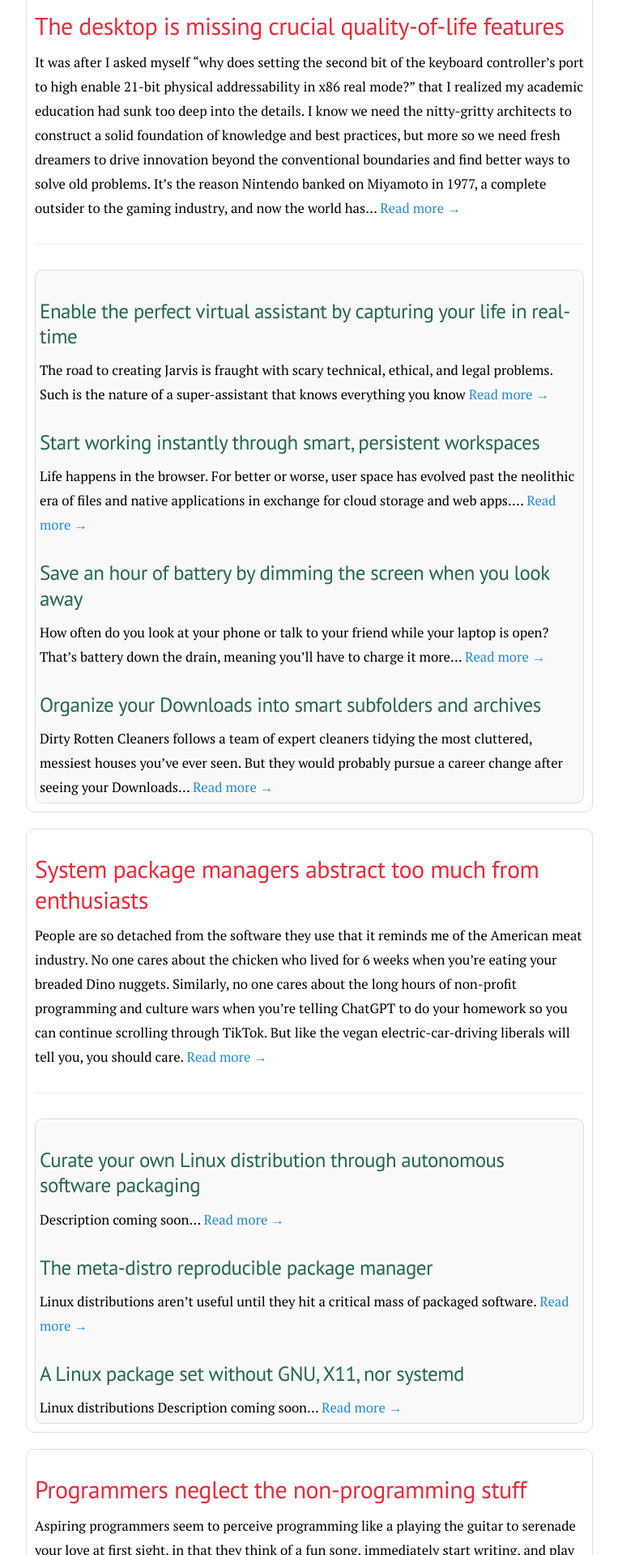
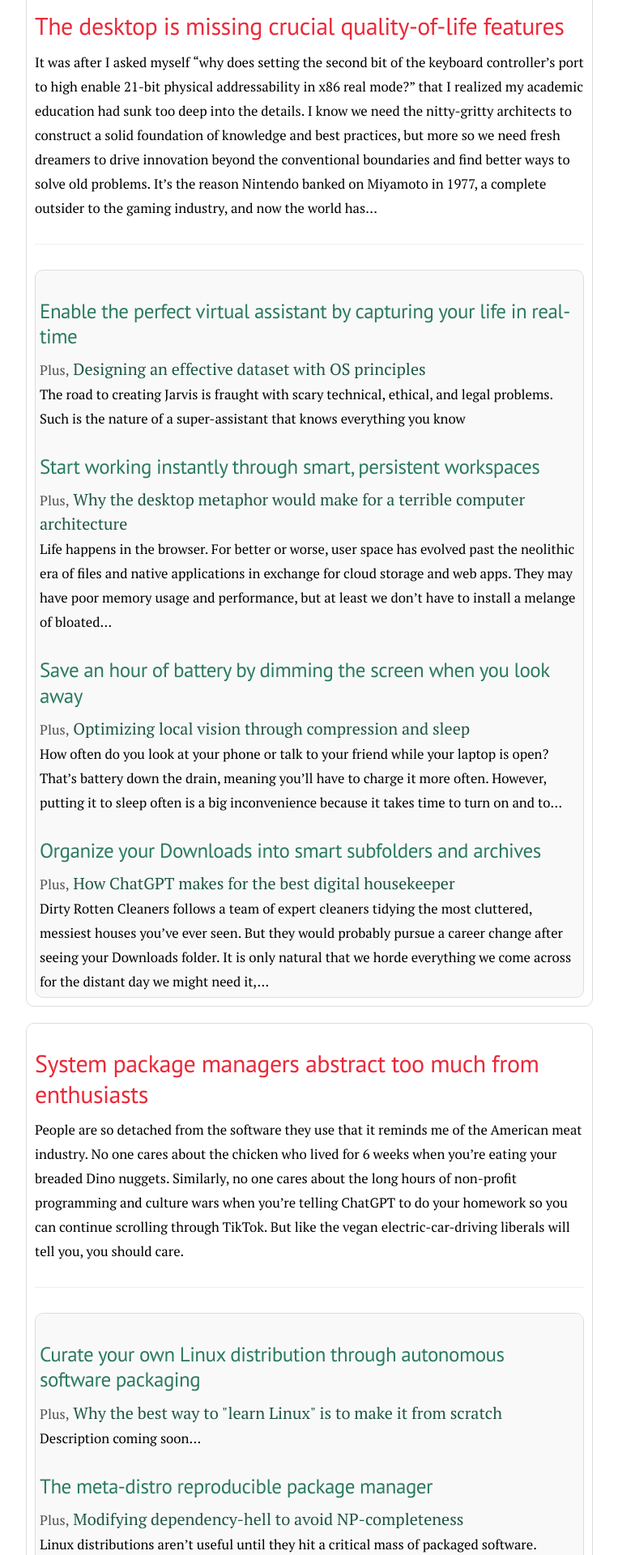
Before and after one commit to chinarjoshi/chinarjoshi.github.io, a Jekyll site: the page built from index.html, in a window 1280 px wide. Shown: the part 868-2788 px from the top of the page at 81% size, without its empty margins (258-1021 px from the left). Built offline with Jekyll 4.4.1, drawn with Linux system fonts in a browser that asks for light colours; some of the changed text lies outside the part shown.

Commit message:
Add subtitles to index

```diff
--- a/_layouts/default.html
+++ b/_layouts/default.html
@@ -12,7 +12,7 @@
     <div class="wrap">
       <div class="masthead">
         <div class="container">
-          <img src="assets/neuratux.png" class="masthead-image">
+          <img src="/assets/neuratux.png" class="masthead-image">
           <h3 class="masthead-title">
             <a href="{{ site.baseurl }}/" title="Home">{{ site.title }}</a>
             <small>{{ site.tagline }}</small>
--- a/index.html
+++ b/index.html
@@ -3,7 +3,7 @@ layout: default
 title: Home
 ---
 <head>
-  <link rel="stylesheet" href="{{ '/assets/styles.css' | relative_url }}">
+  <link rel="stylesheet" href="{{ '/public/css/styles.css' | relative_url }}">
   <link rel="icon" sizes="16x16" type="image/png" href="assets/favicon/favicon-16x16.png">
   <link rel="icon" sizes="32x32" type="image/png" href="assets/favicon/favicon-32x32.png">
 </head>
@@ -31,15 +31,10 @@ title: Home
       <div>
         {% for post in category %}
           {% if post.type == 'problem' %}
-            <h2>
-              <a class="problem-title" href="{{ post.url }}">
-                {{ post.title }}
-              </a>
-            </h2>
+            <h2> <a class="problem-title" href="{{ post.url }}"> {{ post.title }} </a> </h2>
 
             <small class="problem-text">
               {{ post.excerpt | strip_html | truncatewords: 100 }}
-              <a href="{{ post.url | absolute_url }}">Read more →</a>
             </small>
           {% endif %}
         {% endfor %}
@@ -50,15 +45,12 @@ title: Home
         {% for post in category %}
           {% if post.type == 'solution' %}
             <div>
-              <h3>
-                <a class="solution-title" href="{{ post.url }}">
-                  {{ post.title }}
-                </a>
-              </h3>
+              <h3><a class="solution-title" href="{{ post.url }}"> {{ post.title }} </a></h3>
+              <small>Plus,</small> <span class="solution-subtitle"> {{ post.subtitle }} </span>
+              <br>
 
               <small class="solution-text">
-              {{ post.excerpt | strip_html | truncatewords: 30 }}
-              <a href="{{ post.url | absolute_url }}">Read more →</a>
+              {{ post.excerpt | strip_html | truncatewords: 50 }}
               </small>
             </div>
           {% endif %}
--- a/assets/styles.css
+++ b/public/css/styles.css
@@ -21,7 +21,12 @@
 }
 
 .solution-title {
-  color: #256650;
+  color: #2b7a5f;
+}
+
+.solution-subtitle {
+  font-size: 1em;
+  color: #1f5744;
 }
 
 .solution-text {
```
